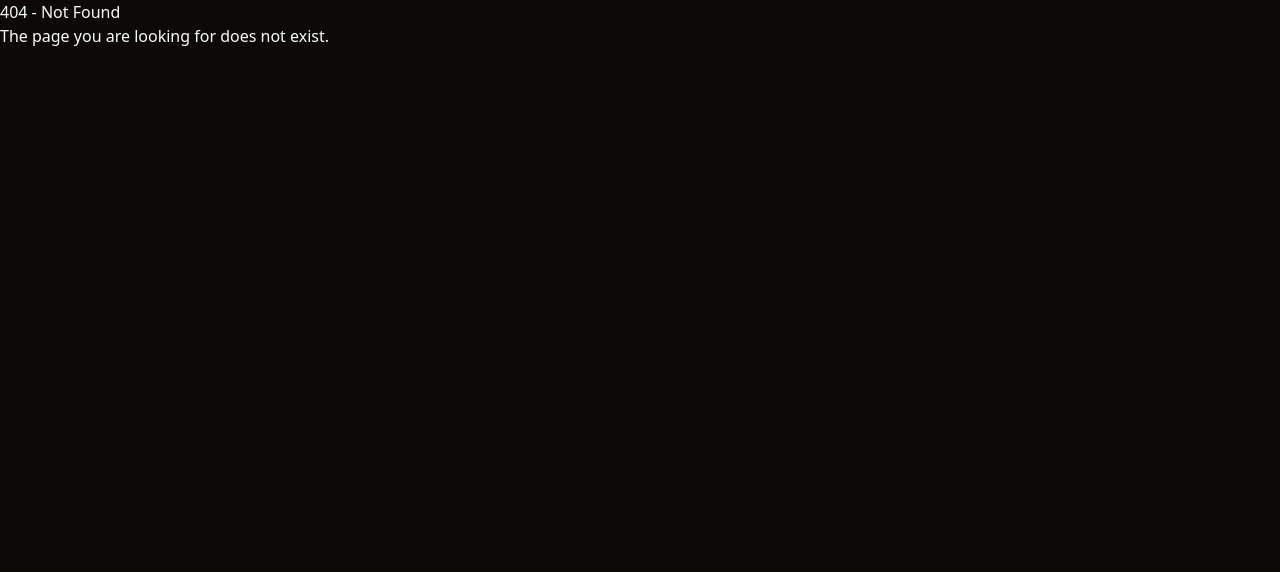
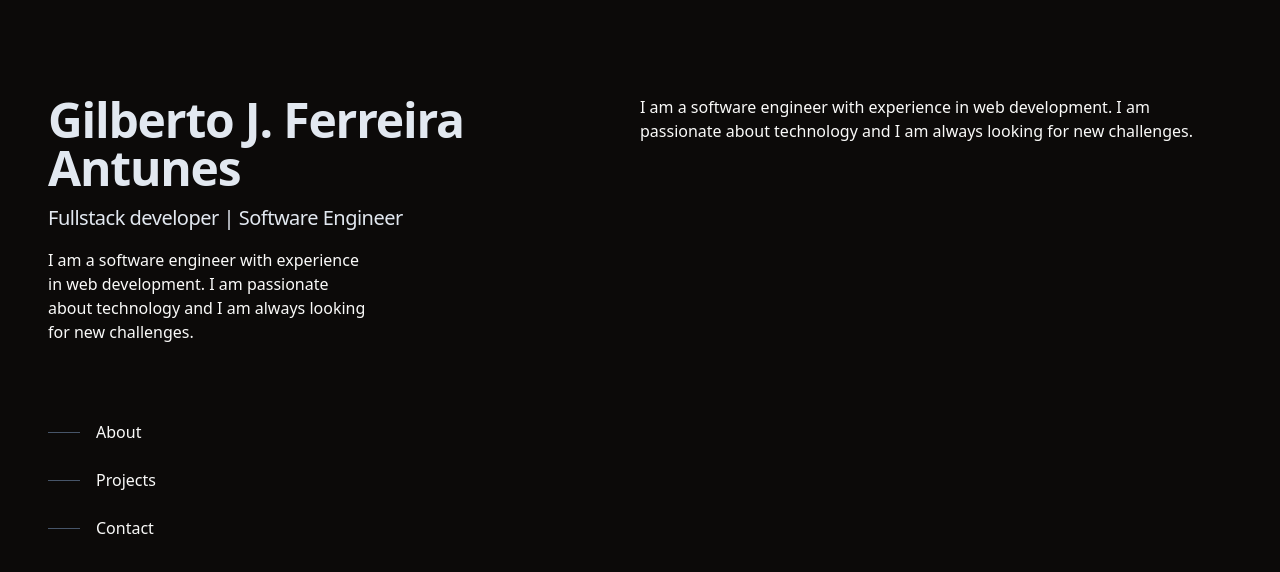
Before and after one commit to umgilberto/portifolio, a React (Vite) app: page / in a window 1280 px wide. Before the commit this address had no page. Shown: the top 572 px of the page. Built offline with nearby package versions, Linux system fonts and the light colour scheme.

Commit message:
feat: Design test

```diff
--- a/src/components/CustomComponents/ScreenResize/WithAlignLeftLayout/index.tsx
+++ /dev/null
@@ -1,18 +0,0 @@
-import React from "react";
-
-const WithAlignLeftLayout =
-  (Component: React.FC) =>
-  ({ ...props }) =>
-    (
-      <div
-        style={{
-          display: "flex",
-          flexDirection: "column",
-          justifyContent: "flex-start",
-          paddingLeft: "20px",
-        }}
-      >
-        <Component {...props} />
-      </div>
-    );
-export default WithAlignLeftLayout;
--- a/src/components/CustomComponents/ScreenResize/withCentralizedLayout/index.tsx
+++ /dev/null
@@ -1,21 +0,0 @@
-import React from "react";
-
-const WithCentralizedLayout =
-  (Component: React.FC) =>
-  ({ ...props }) =>
-    (
-      <div
-        style={{
-          display: "flex",
-          flexDirection: "column",
-          alignItems: "center",
-          justifyContent: "center",
-          overflow: "hidden",
-          height: "100vh",
-        }}
-      >
-        <Component {...props} />
-      </div>
-    );
-
-export default WithCentralizedLayout;
--- /dev/null
+++ b/src/components/customCompoent/Nav/index.tsx
@@ -0,0 +1,21 @@
+interface NavProps {
+  sections: string[]
+}
+
+export function Nav(props: NavProps) {
+  return (
+    <nav className="nav hidden lg:block" aria-label="In-page jump links">
+      <ul className="mt-16 w-max">
+        {props.sections.map((section) => (
+          <li>
+            <a className="group flex items-center py-3 active" href={`#${section}`}>
+              <span className="nav-indicator mr-4 h-px w-8 bg-slate-600 transition-all group-hover:w-16 group-hover:bg-slate-200 group-focus-visible:w-16 group-focus-visible:bg-slate-200 motion-reduce:transition-none"></span>
+              <span className="nav-text text-xs font-bold uppercase tracking-widest text-slate-500 group-hover:text-slate-200 group-focus-visible:text-slate-200"></span>
+              {section}
+            </a>
+          </li>
+        ))}
+      </ul>
+    </nav>
+  );
+}
--- /dev/null
+++ b/src/constants/userData.ts
@@ -0,0 +1,30 @@
+export const userData = {
+  self: {
+    name: "Gilberto",
+    surname: "Antunes",
+    completeName: "Gilberto J. Ferreira Antunes",
+  },
+  job: {
+    position: "Fullstack developer | Software Engineer",
+  },
+  about: {
+    resume:
+      "I am a software engineer with experience in web development. I am passionate about technology and I am always looking for new challenges.",
+    content:
+      "I am a software engineer with experience in web development. I am passionate about technology and I am always looking for new challenges.",
+  },
+  contact: {
+    email: "gilbertojrdv2@gmail.com",
+    telephone: "(19) 99113-2017",
+  },
+  sections: ["About", "Projects", "Contact"],
+
+  main: {
+    ["About"]: {
+      from: "About",
+      arialabel: "About me",
+      content:
+        "I am a software engineer with experience in web development. I am passionate about technology and I am always looking for new challenges.",
+    },
+  },
+};
--- a/src/routes/routes.tsx
+++ b/src/routes/routes.tsx
@@ -1,14 +1,14 @@
 import { BrowserRouter, Routes, Route } from "react-router-dom";
 import { generateRoute } from "../utils/generateRoute";
 import { routeList } from "./routeList";
-import { NotFoundPage } from "@/template/shared/NotFound";
+import { Home } from "@/template/shared/Home";
 
 const RouteToRender = () => {
   return (
     <BrowserRouter>
       <Routes>
         {routeList.map(generateRoute)}
-        <Route path="*" element={<NotFoundPage />} />
+        <Route path="/" element={<Home />} />
       </Routes>
     </BrowserRouter>
   );
--- /dev/null
+++ b/src/template/shared/Home/index.tsx
@@ -0,0 +1,45 @@
+import { Nav } from "@/components/customCompoent/Nav";
+import { userData } from "@/constants/userData";
+
+const Home = () => {
+  return (
+    <div className="flex justify-center min-h-screen max-w-screen px-6 font-sans md:px-12 md:py-24 lg:py-0">
+      <header className="lg:sticky lg:top-0 lg:flex lg:max-h-screen lg:w-1/2 lg:flex-col lg:justify-between lg:py-24">
+        <div>
+          <h1 className="text-4xl font-bold tracking-tight text-slate-200 sm:text-5xl">
+            <a href="/">{userData.self.completeName}</a>
+          </h1>
+          <h2 className="mt-3 text-lg font-medium tracking-tight text-slate-200 sm:text-xl">
+            {userData.job.position}
+          </h2>
+          <p className="mt-4 max-w-xs leading-normal">
+            {userData.about.resume}
+          </p>
+          <Nav sections={userData.sections} />
+        </div>
+      </header>
+      <main id="content" className="pt-24 lg:w-1/2 lg:py-24">
+        {userData.sections.map((section) =>
+          userData.main[section] ? (
+            <section
+              className="mb-16 scroll-mt-16 md:mb-24 lg:mb-36 lg:scroll-mt-24"
+              aria-label={userData.main[section].arialabel}
+              id={section}
+            >
+              <div className="sticky top-0 z-20 -mx-6 mb-4 w-screen bg-slate-900/75 px-6 py-5 backdrop-blur md:-mx-12 md:px-12 lg:sr-only lg:relative lg:top-auto lg:mx-auto lg:w-full lg:px-0 lg:py-0 lg:opacity-0">
+                <h2 className="text-sm font-bold uppercase tracking-widest text-slate-200 lg:sr-only">
+                  {section}
+                </h2>
+              </div>
+              <div>
+                <p className="mb-4">{userData.main[section].content}</p>
+              </div>
+            </section>
+          ) : null
+        )}
+      </main>
+    </div>
+  );
+};
+
+export { Home };
--- a/src/template/shared/NotFound/index.tsx
+++ b/src/template/shared/NotFound/index.tsx
@@ -7,5 +7,4 @@ const NotFoundPage = () => {
   );
 };
 
-
-export {NotFoundPage};
+export { NotFoundPage };
```
